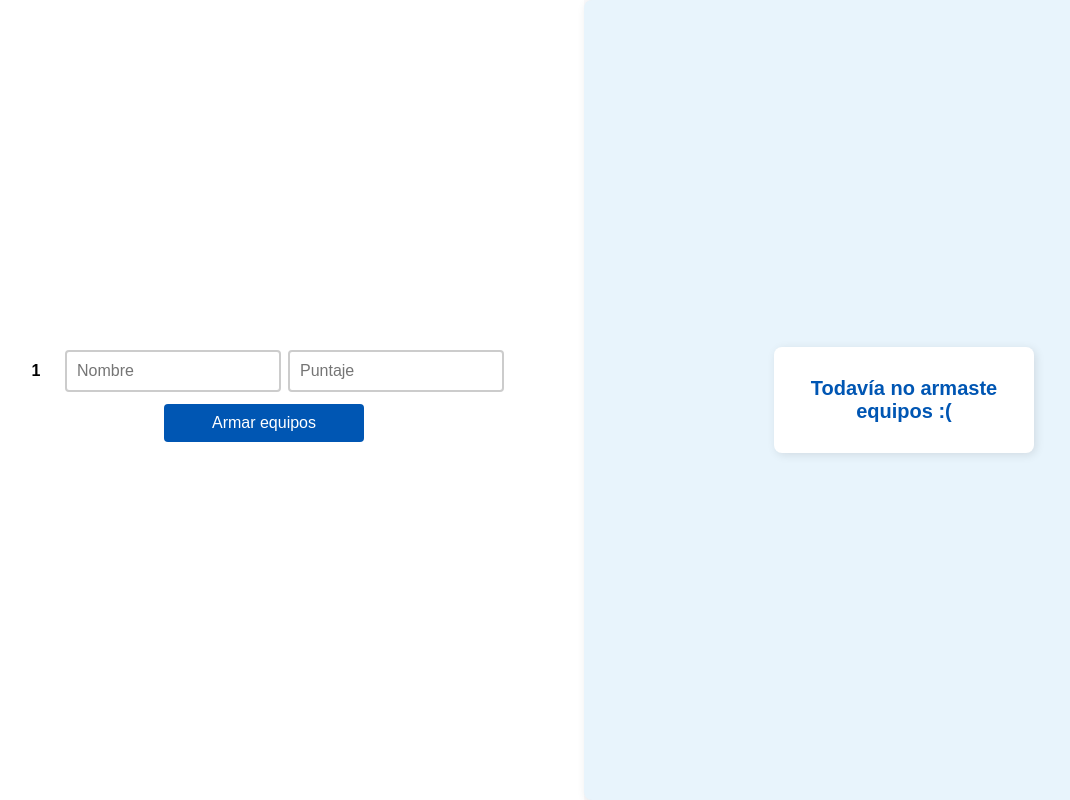
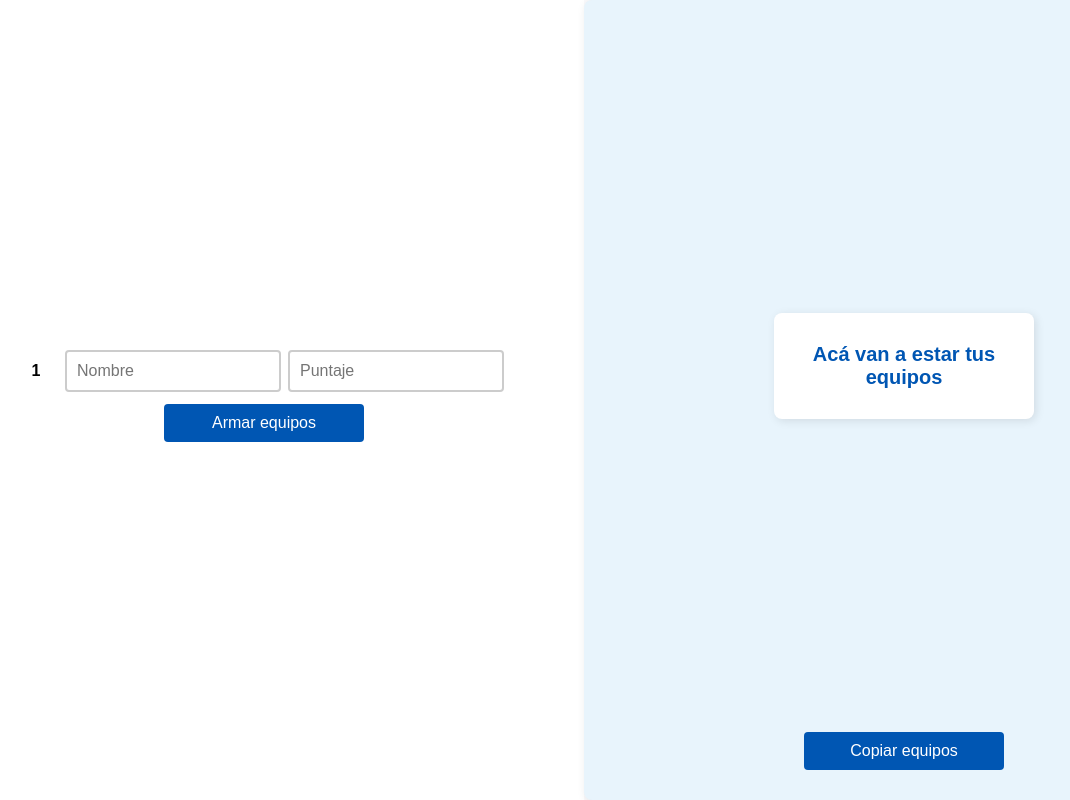
Before and after one commit to gast0nestevez/armadorDeEquipos, a React (Vite) app: page / in a window 1280 px wide. Shown: the whole page, without its empty margins (56-1126 px from the left). Built offline with nearby package versions, Linux system fonts and the light colour scheme.

Commit message:
Feat: copy to clipboard button

```diff
--- a/src/App.css
+++ b/src/App.css
@@ -97,15 +97,24 @@ h1 {
 }
 
 /* Right Section (Equipos) */
-div.teams {
+div.teams-details {
   display: flex;
-  justify-content: space-around;
+  flex-direction: column;
+  justify-content: space-between;
   align-items: center;
   padding: 20px;
   background-color: #e8f4fc;
   border-radius: 8px;
   width: 50%;
   box-shadow: 2px 2px 10px rgba(0, 0, 0, 0.1);
+}
+
+div.teams {
+  display: flex;
+  justify-content: center;
+  align-items: center;
+  flex-grow: 1;
+  width: 100%;
 }
 
 .team-container {
@@ -134,3 +143,8 @@ div.teams {
   font-size: 16px;
   color: #555;
 }
+
+.copy-button {
+  margin-top: 20px;
+  align-self: center;
+}
--- a/src/Teams.jsx
+++ b/src/Teams.jsx
@@ -1,15 +1,34 @@
 import React from 'react'
 
 function capitalize(s) {
-  return String(s[0]).toUpperCase() + String(s).slice(1);
+  return String(s[0]).toUpperCase() + String(s).slice(1)
 }
 
 const Teams = ({ teams }) => {
+  const copyToClipboard = () => {
+    let teamsString = ''
+
+    teams.forEach((team, index) => {
+      teamsString += `Equipo ${index + 1}:\n`
+      if (team.players.length === 0) {
+        teamsString += '  Sin jugadores\n'
+      } else {
+        team.players.forEach((player) => {
+          teamsString += `  - ${capitalize(player.name)}\n`
+        })
+      }
+      teamsString += '\n'
+    })
+
+    navigator.clipboard.writeText(teamsString)
+  }
+
   return (
+    <div className="teams-details">
       <div className="teams">
         {teams.length === 0 ? (
           <div className="team-container">
-          <h3>Todavía no armaste equipos :(</h3>
+            <h3>Acá van a estar tus equipos</h3>
           </div>
         ) : (
           teams.map((team, index) => (
@@ -19,12 +38,15 @@ const Teams = ({ teams }) => {
                 {team.players.map((player, i) => (
                   <li key={i}>{capitalize(player.name)}</li>
                 ))}
-              {team.players.length === 0 && <li>No players</li>}
+                {team.players.length === 0 && <li>Sin jugadores</li>}
               </ul>
             </div>
           ))
         )}
       </div>
+
+      <button className='copy-button' onClick={copyToClipboard}>Copiar equipos</button>
+    </div>
   )
 }
 
```
Lines whose indentation alone changed are shown as unchanged.
